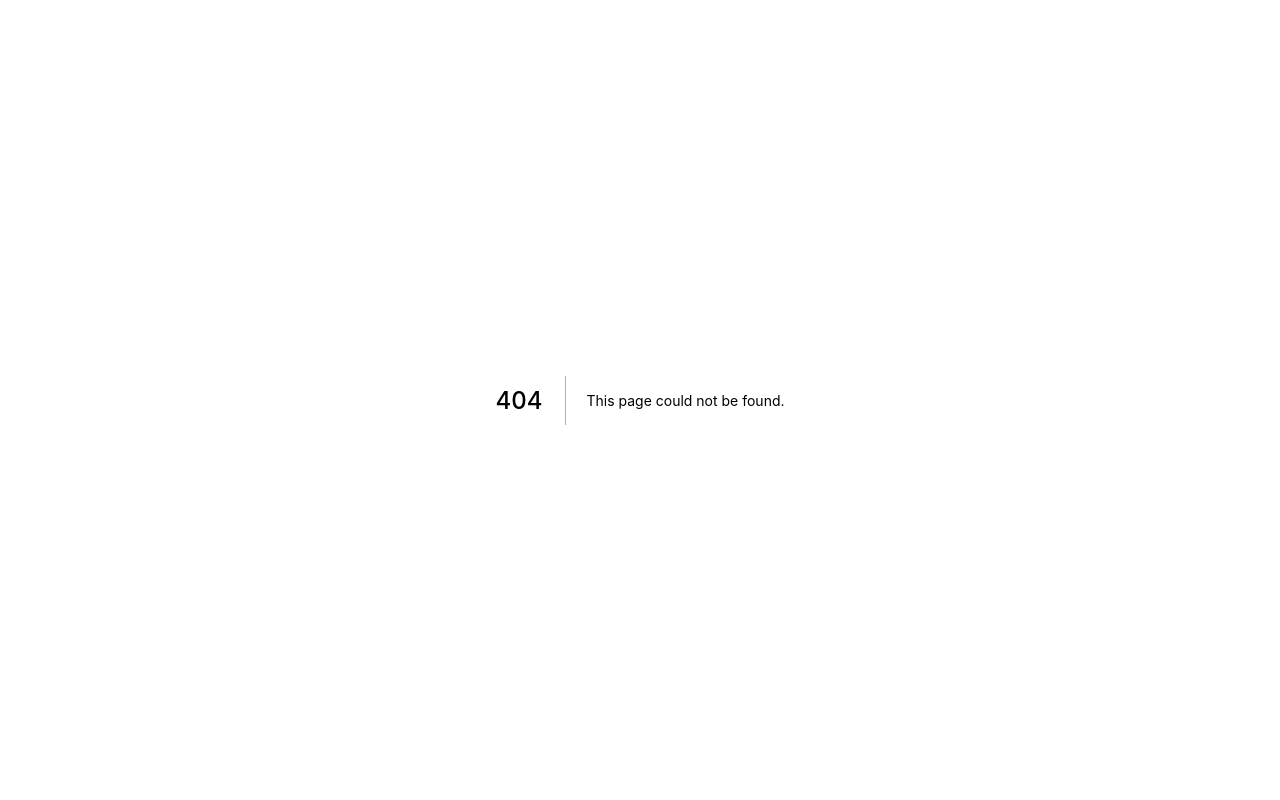
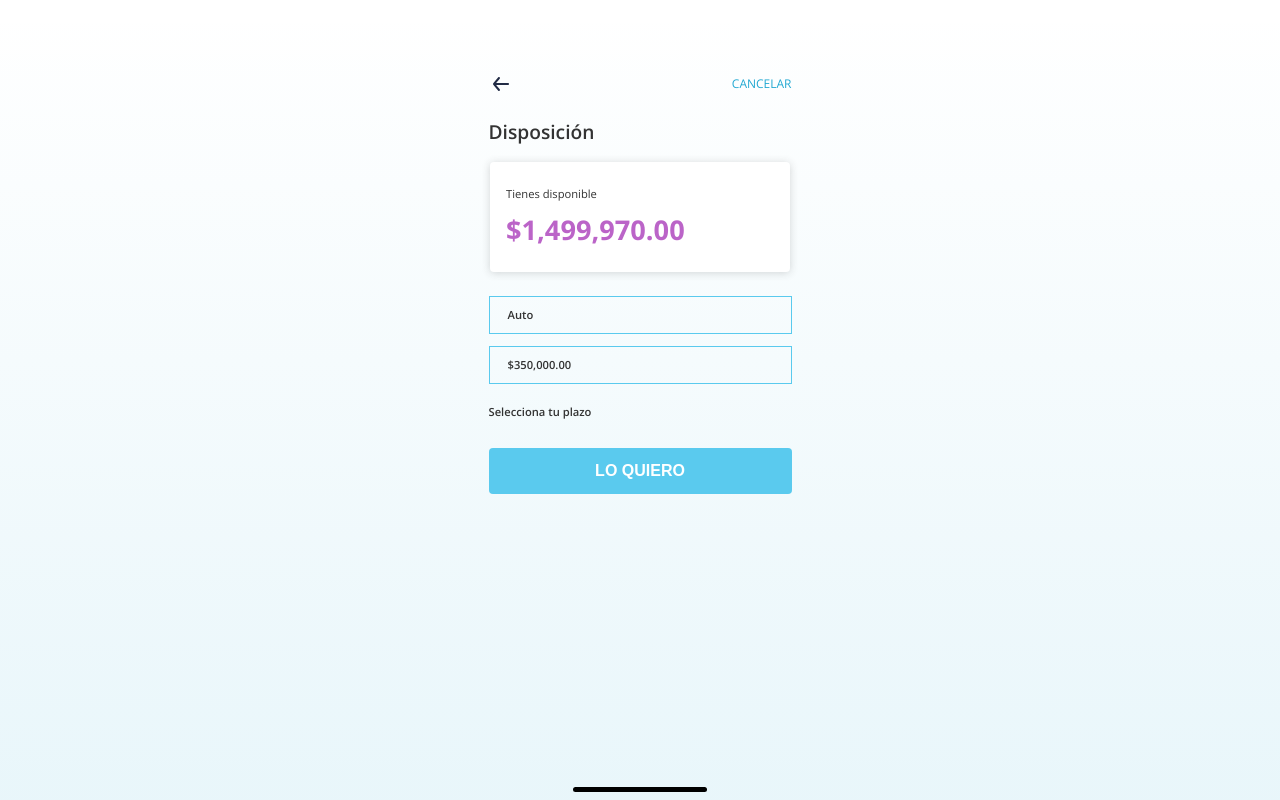
Before and after one commit to ArzCorp/bank-web-app, a Next.js app: page /disposicion in a window 1280 px wide. Before the commit this address had no page. Built offline with nearby package versions, Linux system fonts and the light colour scheme.

Commit message:
💄 page disposicion added

```diff
--- /dev/null
+++ b/pages/disposicion.tsx
@@ -0,0 +1,47 @@
+import Balance from 'components/Balance'
+import Button from 'components/Button'
+import Container from 'components/Container'
+import type { NextPage } from 'next'
+
+import Head from 'next/head'
+import Image from 'next/image'
+import Link from 'next/link'
+import { getCurrencyFormat } from 'utils/currencyFormat'
+
+const Provision: NextPage = () => {
+	return (
+		<section className="provision">
+			<Head>
+				<title>Bank - Disposición</title>
+				<meta name="description" content="Generated by create next app" />
+				<link rel="icon" href="/favicon.ico" />
+			</Head>
+			<Container className="provision__container">
+				<div className="provision__navigate">
+					<Image
+						src="/icons/arrow-left.svg"
+						width={24}
+						height={24}
+						alt="regresar"
+					/>
+					<Link href="#">
+						<span className="provision__cancel">CANCELAR</span>
+					</Link>
+				</div>
+				<h2 className="provision__title">Disposición</h2>
+			</Container>
+			<Balance title="Tienes disponible" />
+			<Container className="provision__container">
+				<p className="provision__pill">Auto</p>
+				<p className="provision__pill">{getCurrencyFormat(350000.0)}</p>
+				<p className="provision__subtitle">Selecciona tu plazo</p>
+				<Button type="button" large big>
+					LO QUIERO
+				</Button>
+				<div className="navbar__bar"></div>
+			</Container>
+		</section>
+	)
+}
+
+export default Provision
--- a/pages/index.tsx
+++ b/pages/index.tsx
@@ -17,7 +17,9 @@ const Home: NextPage = () => {
 				<link rel="icon" href="/favicon.ico" />
 			</Head>
 			<Header>
-				<Balance />
+				<div className="dashboard__balance">
+					<Balance title="SALDO DISPONIBLE" />
+				</div>
 			</Header>
 			<Transactions>
 				<Payment />
--- a/src/components/Balance.tsx
+++ b/src/components/Balance.tsx
@@ -1,10 +1,14 @@
 import { getCurrencyFormat } from 'utils/currencyFormat'
 
-export default function Balance() {
+interface Props {
+	title: string
+}
+
+export default function Balance({ title }: Props) {
 	const balance: number = 1499970.0
 	return (
 		<section className="balance">
-			<h2 className="balance__title">SALDO DISPONIBLE</h2>
+			<h2 className="balance__title">{title}</h2>
 			<p className="balance__amount">{`${getCurrencyFormat(balance)}`}</p>
 		</section>
 	)
--- a/src/components/Button.tsx
+++ b/src/components/Button.tsx
@@ -3,11 +3,21 @@ import { ButtonHTMLAttributes } from 'react'
 interface Props {
 	type: ButtonHTMLAttributes<HTMLButtonElement>['type']
 	children: string
+	large?: boolean
+	big?: boolean
 }
 
-export default function Button({ type = 'button', children }: Props) {
+export default function Button({
+	type = 'button',
+	large,
+	big,
+	children,
+}: Props) {
+	const buttonStyles: string = large ? 'button--large' : 'button'
+	const buttonSize: string = big ? 'button--big' : ''
+
 	return (
-		<button type={type} className="button">
+		<button type={type} className={`${buttonStyles} ${buttonSize}`}>
 			{children}
 		</button>
 	)
--- a/src/components/navbar/NavbarItem.tsx
+++ b/src/components/navbar/NavbarItem.tsx
@@ -4,15 +4,16 @@ import Link from 'next/link'
 interface Props {
 	icon: string
 	active?: boolean
+	src?: string
 }
 
-export default function NavbarItem({ icon, active }: Props) {
+export default function NavbarItem({ icon, active, src = '#' }: Props) {
 	const activeStyle: string = active ? 'navbar-item__icon--active' : ''
 
 	return (
 		<li>
 			<span>
-				<Link href="#">
+				<Link href={src}>
 					<Image
 						className={`navbar-item__icon ${activeStyle}`}
 						src={icon}
--- a/src/components/navbar/index.tsx
+++ b/src/components/navbar/index.tsx
@@ -7,7 +7,7 @@ export default function Navbar() {
 			<Container className="navbar__container">
 				<ul className="navbar__list">
 					<NavbarItem icon="/icons/home.svg" active={true} />
-					<NavbarItem icon="/icons/money.svg" />
+					<NavbarItem icon="/icons/money.svg" src="/disposicion" />
 					<NavbarItem icon="/icons/credit-card.svg" />
 					<NavbarItem icon="/icons/star.svg" />
 					<NavbarItem icon="/icons/bell.svg" />
--- a/src/scss/components/_balance.scss
+++ b/src/scss/components/_balance.scss
@@ -1,9 +1,5 @@
 .balance {
 	width: 300px;
-	position: absolute;
-	z-index: 10;
-	top: 75px;
-	left: calc(50% - 153px);
 	padding: 12px;
 	background-color: $white-color;
 	margin: 0px auto;
--- a/src/scss/components/_button.scss
+++ b/src/scss/components/_button.scss
@@ -8,3 +8,16 @@
 	border-radius: 4px;
 	border: none;
 }
+
+.button--large {
+	@extend .button;
+	width: 100%;
+}
+
+.button--big {
+	@extend .button;
+	font-size: 2rem;
+	padding: 14px;
+	text-align: center;
+	line-height: normal;
+}
--- a/src/scss/main.scss
+++ b/src/scss/main.scss
@@ -1,8 +1,8 @@
 /*VARIABLES*/
 
-@import './variables/general';
 @import './variables/colors';
 @import './variables/fontSizes';
+@import './variables/general';
 
 /*COMPONENTS*/
 
@@ -18,3 +18,7 @@
 @import './components/movements/movement';
 @import './components/navbar/navbar';
 @import './components/navbar/navbarItem';
+
+/* PAGES */
+
+@import './pages/provision';
--- /dev/null
+++ b/src/scss/pages/_provision.scss
@@ -0,0 +1,66 @@
+.provision {
+	padding-top: 72px;
+	padding-bottom: 31px;
+	position: relative;
+	min-height: 100vh;
+	background: linear-gradient(
+		to bottom,
+		rgba(255, 255, 255, 0) 1%,
+		rgba(34, 168, 210, 0.1)
+	);
+	&__container {
+		padding: 0px 36px;
+	}
+	&__navigate {
+		display: flex;
+		justify-content: space-between;
+		align-items: center;
+		margin-bottom: 23px;
+	}
+	&__cancel {
+		color: $light-secondary-color;
+		font-size: $regular;
+		line-height: 1.33;
+	}
+	&__title {
+		font-size: 2.4rem;
+		font-weight: 600;
+		line-height: 1.33;
+	}
+	&__pill {
+		font-size: $md;
+		font-weight: 600;
+		line-height: 1.43;
+		padding: 10px 18px;
+		border: 1px solid $secondary-color;
+		margin-bottom: 12px;
+	}
+	&__subtitle {
+		font-size: $md;
+		font-weight: 600;
+		line-height: 1.79;
+		margin-bottom: 26px;
+		margin-top: 18px;
+	}
+}
+
+.provision .balance {
+	margin-top: 17px;
+	margin-bottom: 24px;
+	padding: 26px 16px;
+}
+
+.provision .balance h2 {
+	font-size: $md;
+	font-weight: normal;
+	line-height: 1.14;
+	margin-bottom: 14px;
+}
+
+.provision .navbar__bar {
+	max-width: 134px;
+	position: fixed;
+	bottom: 0;
+	left: 0;
+	right: 0;
+}
--- a/src/scss/variables/_general.scss
+++ b/src/scss/variables/_general.scss
@@ -12,8 +12,16 @@ html {
 
 body {
 	font-family: 'Open Sans', sans-serif;
+	color: $dark-color;
 }
 
 .page-container {
 	padding-bottom: 91px;
 }
+
+.dashboard__balance {
+	position: absolute;
+	z-index: 10;
+	top: 75px;
+	left: calc(50% - 153px);
+}
```
